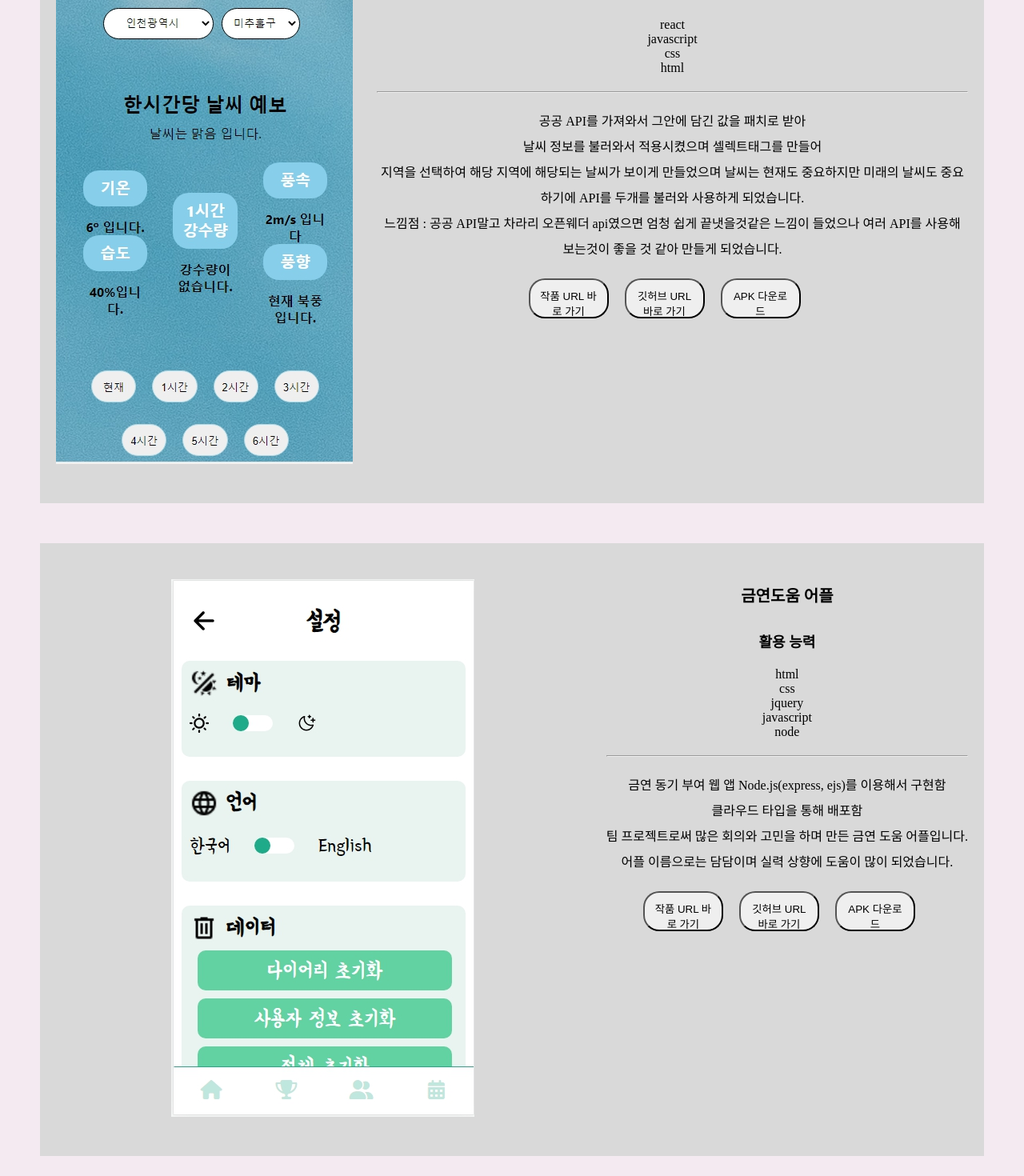
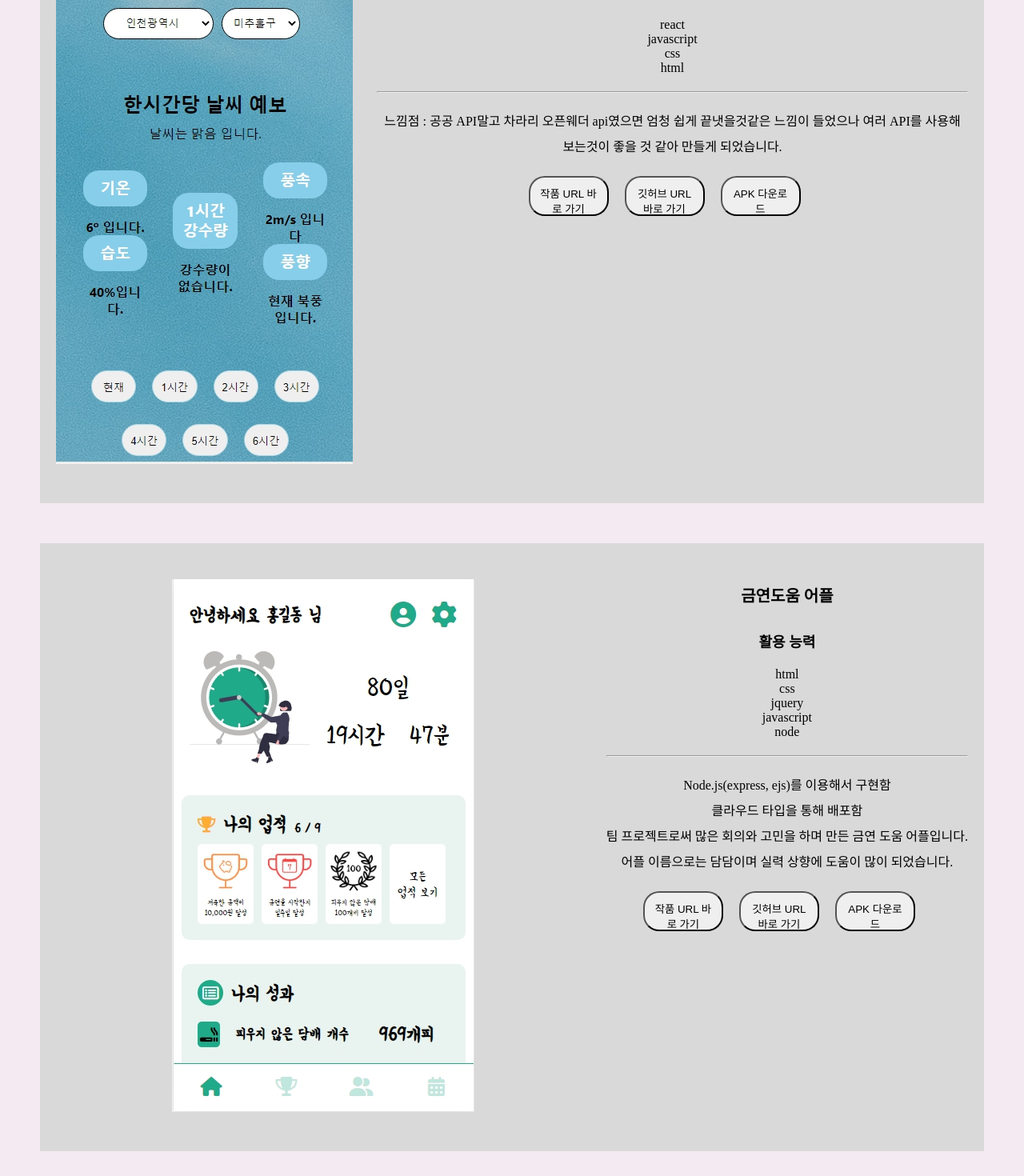
Before and after one commit to goodcodemakers/react-portfolio, a React (Create React App) app: page / in a window 1280 px wide. Shown: the part 2420-3890 px from the top of the page at 80% size. Built offline with nearby package versions, Linux system fonts and the light colour scheme.

Commit message:
css 추가 및 수정

```diff
--- a/src/components/Work.js
+++ b/src/components/Work.js
@@ -1,6 +1,7 @@
 import React from "react";
 import "./Work.css";
 import WorkSwiper from "./WorkSwiper";
+
 function Work() {
   return (
     <section id="work">
@@ -20,14 +21,8 @@ function Work() {
               <li>html</li>
             </ul>
             <hr />
+
             <p className="text-line">
-              공공 API를 가져와서 그안에 담긴 값을 패치로 받아 <br />
-              날씨 정보를 불러와서 적용시켰으며 셀렉트태그를 만들어
-              <br />
-              지역을 선택하여 해당 지역에 해당되는 날씨가 보이게 만들었으며
-              날씨는 현재도 중요하지만 미래의 날씨도 중요하기에 API를 두개를
-              불러와 사용하게 되었습니다.
-              <br />
               느낌점 : 공공 API말고 차라리 오픈웨더 api였으면 엄청 쉽게
               끝냇을것같은 느낌이 들었으나 여러 API를 사용해 보는것이 좋을 것
               같아 만들게 되었습니다.
@@ -56,7 +51,7 @@ function Work() {
         </div>
         <div className="workOne">
           <div className="workImg">
-            <img src="./image/damdam_1.jpg" alt="금연메인화면" />
+            <img src="./image/damdam_2.jpg" alt="금연메인화면" />
           </div>
           <div className="workExplanation">
             <h3>금연도움 어플</h3>
@@ -70,7 +65,7 @@ function Work() {
             </ul>
             <hr />
             <p className="text-line">
-              금연 동기 부여 웹 앱 Node.js(express, ejs)를 이용해서 구현함
+              Node.js(express, ejs)를 이용해서 구현함
               <br />
               클라우드 타입을 통해 배포함
               <br />
```
